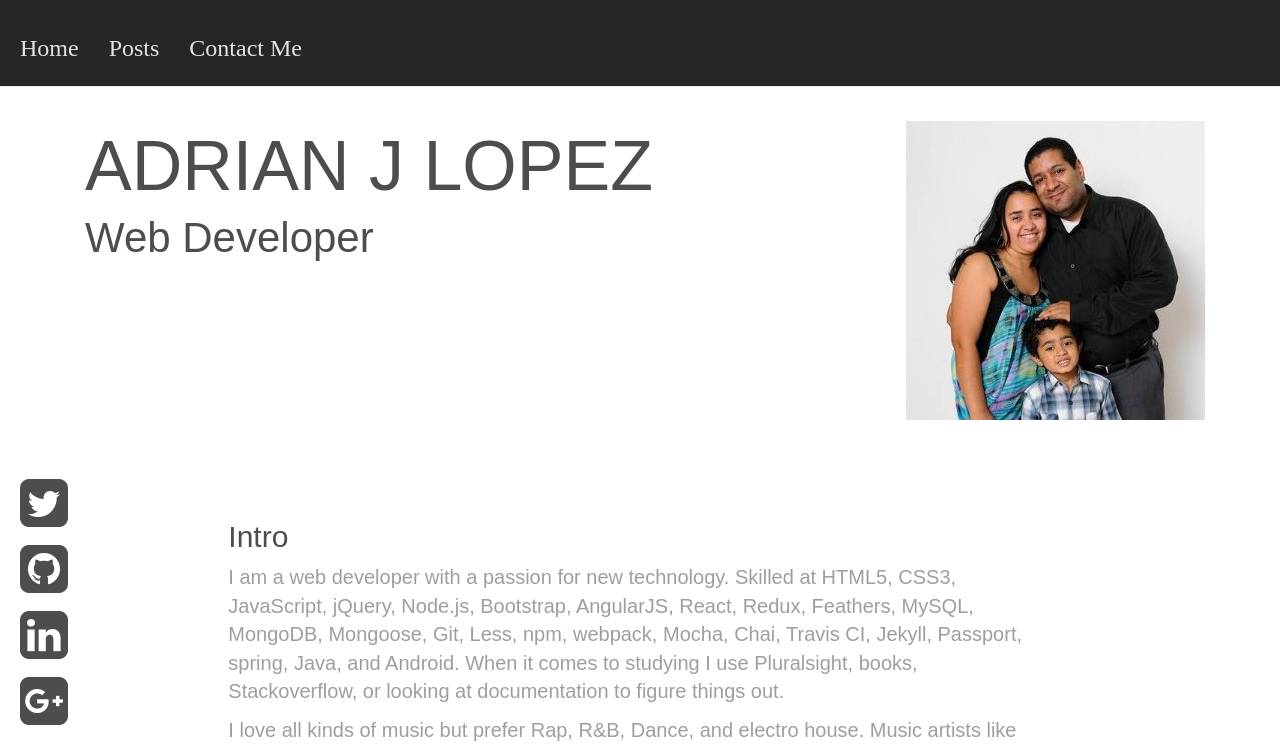
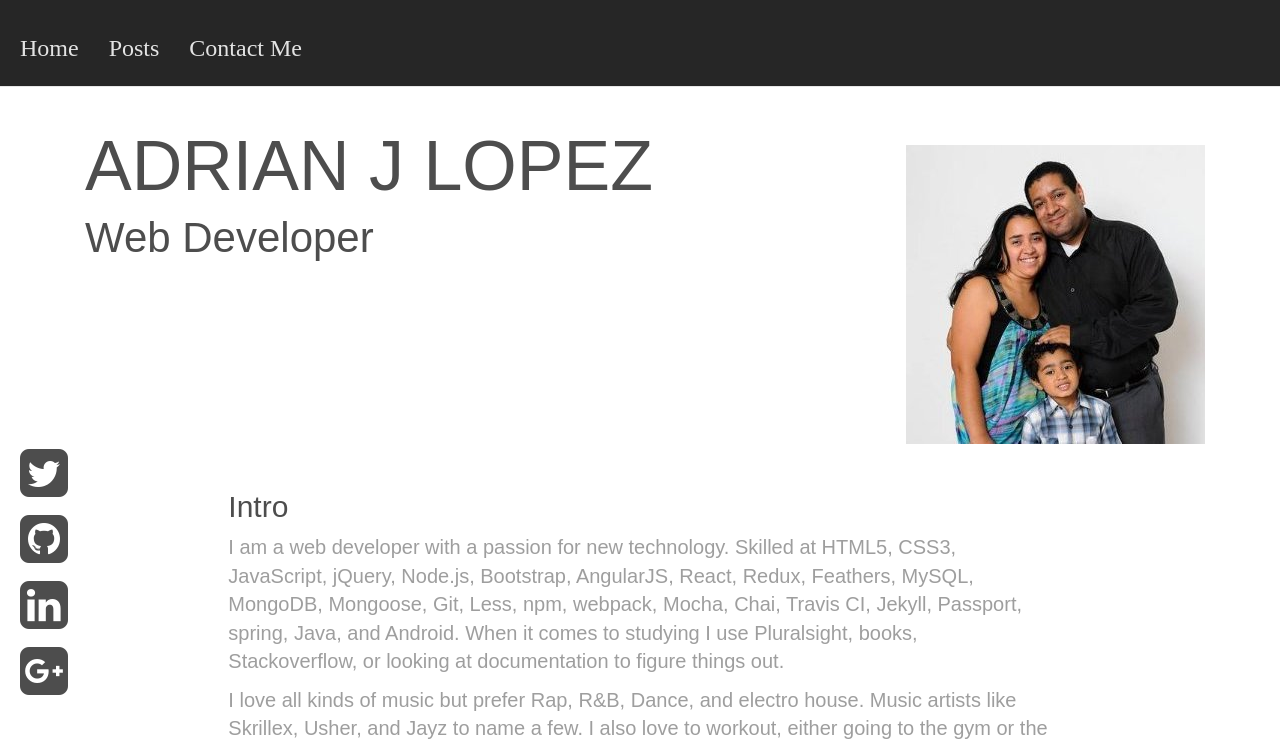
Before and after one commit to jayzamazing/Web-Developer-Portfolio, a Jekyll site: the page built from index.html, in a window 1280 px wide and 1400 px high. Shown: the top 747 px of the window. Built offline with Jekyll 4.4.1, drawn with Linux system fonts in a browser that asks for light colours; nearby versions of some CDN libraries; some web fonts are replaced.

Commit message:
Removed padding and magin bottom from jumbotron.

```diff
--- a/css/style.css
+++ b/css/style.css
@@ -17,6 +17,8 @@ p {
     background-origin: content-box;
     margin-top: 70px;
     background-repeat: no-repeat;
+    padding-bottom: 0;
+    margin-bottom: 0;
 }
 @media (max-width: 767px) {
   .jumbotron {
```
